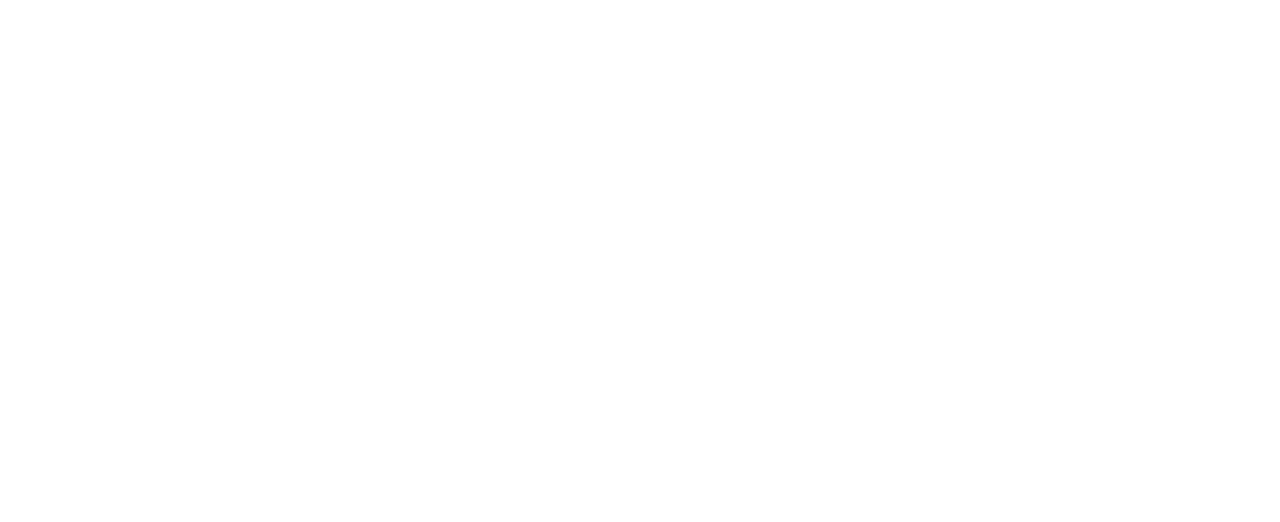
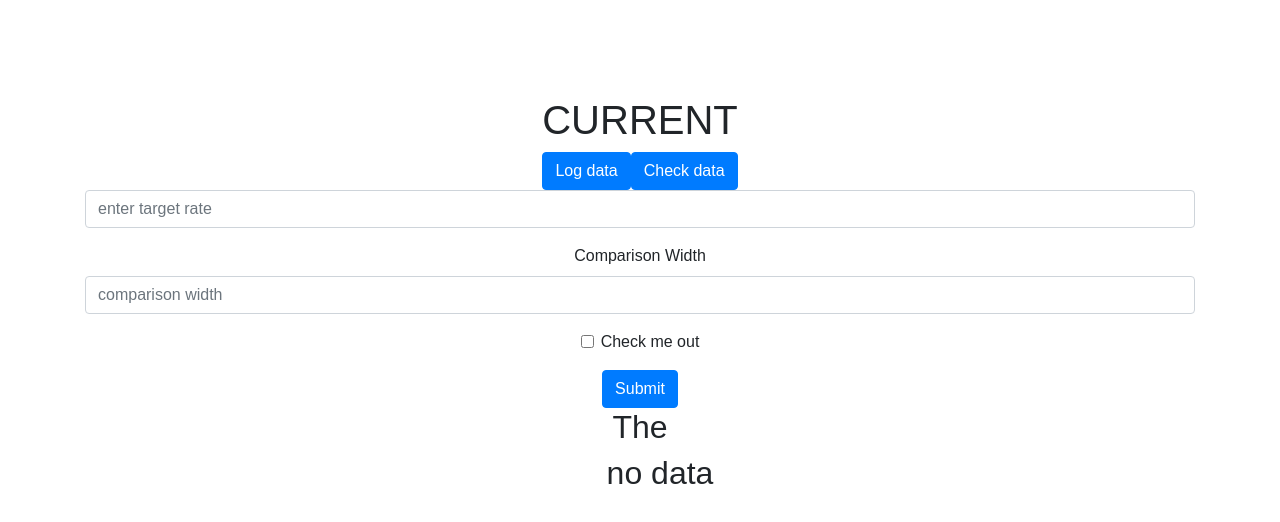
Before and after one commit to zackmckenna/current, a React (Create React App) app: page / in a window 1280 px wide. Shown: the top 522 px of the page. Built offline with nearby package versions, Linux system fonts and the light colour scheme.

Commit message:
added scaling currency

```diff
--- a/package.json
+++ b/package.json
@@ -7,7 +7,9 @@
     "@testing-library/jest-dom": "^4.2.4",
     "@testing-library/react": "^9.3.2",
     "@testing-library/user-event": "^7.1.2",
+    "axios": "^0.19.2",
     "bootstrap": "^4.5.0",
+    "dotenv": "^8.2.0",
     "gh-pages": "^3.0.0",
     "react": "^16.13.1",
     "react-bootstrap": "^1.0.1",
--- a/src/App.js
+++ b/src/App.js
@@ -1,11 +1,120 @@
-import React from 'react';
+import React, { useState, useEffect } from 'react';
 import logo from './mintbean.png';
 import './styles/index.css';
+import axios from 'axios'
+
+import { Form, Button, Container, Col, Row } from 'react-bootstrap'
 
 function App() {
+  const [input, setInput] = useState(1)
+  const [data, setData] = useState(null)
+  const [width, setWidth] = useState(1)
+
+  let listItems = []
+
+  const handleInputChange = (event) => {
+    event.preventDefault()
+    setInput(event.target.value)
+  }
+
+  const handleWidthChange = (event) => {
+    event.preventDefault()
+    setWidth(event.target.value)
+  }
+
+  const logData = (event) => {
+    event.preventDefault()
+
+    console.log(data)
+  }
+
+  const handleSubmit = (e) => {
+    e.preventDefault()
+    console.log(input)
+    axios.get('https://v6.exchangerate-api.com/v6/57b7f2436e214a76bc0127f5/latest/USD')
+                          .then(res => {
+                            const data = res.data
+                            console.log(data)
+                            setData(Object.entries(data.conversion_rates).map(item => item))
+                          })
+
+  }
+
+
+
+  const currency = (index, rate, name) => {
+    return (
+      <Row key={index}>
+        <Col>
+          <div style={{ color: 'red',  width: rate }}>
+            {name}
+          </div>
+        </Col>
+    </Row>
+    )
+  }
+
+  const checkData = () => {
+    if(data) {
+      Object.entries(data.conversion_rates).map((item, index) => {
+        currency(index, item.rate, item.name)
+      })
+    }
+  }
+
+  const renderData = (data) => {
+    if(data) {
+      console.log('there is data')
+      return data.map(item => {
+        return (
+          <>
+            <li>{item[0]}</li>
+            <div style={{ backgroundColor: 'red', height: '20px', width: item[1] * input * width }}>
+                {item[1] * input}
+            </div>
+          </>
+        )
+      })
+    } else {
+      return <h2>no data</h2>
+    }
+  }
+
   return (
     <div className="App">
+      <Container>
+        <Row>
+          <Col>
+            <h1>CURRENT</h1>
+          </Col>
+        </Row>
+        <Button onClick={event => logData(event)}>
+          Log data
+        </Button>
+        <Button onClick={event => checkData(event)}>
+            Check data
+        </Button>
+        <Form onSubmit={e => handleSubmit(e)}>
+          <Form.Group controlId="formBasicEmail">
+            <Form.Control onChange={event => handleInputChange(event)} type="text" placeholder="enter target rate" />
+          </Form.Group>
 
+          <Form.Group controlId="formBasicPassword">
+            <Form.Label>Comparison Width</Form.Label>
+            <Form.Control onChange={event => handleWidthChange(event)} type="text" placeholder="comparison width" />
+          </Form.Group>
+          <Form.Group controlId="formBasicCheckbox">
+            <Form.Check type="checkbox" label="Check me out" />
+          </Form.Group>
+          <Button variant="primary" type="submit">
+            Submit
+          </Button>
+          <h2>The </h2>
+          <ul>
+            {renderData(data)}
+          </ul>
+      </Form>
+      </Container>
     </div>
   );
 }
--- a/src/index.js
+++ b/src/index.js
@@ -2,6 +2,7 @@
 import ReactDOM from 'react-dom';
 import './styles/index.css';
 import App from './App';
+import 'bootstrap/dist/css/bootstrap.min.css';
 
 ReactDOM.render(
   <React.StrictMode>
```
Also changed, not shown: 2 other files (tests, documents, lock files or other folders).
